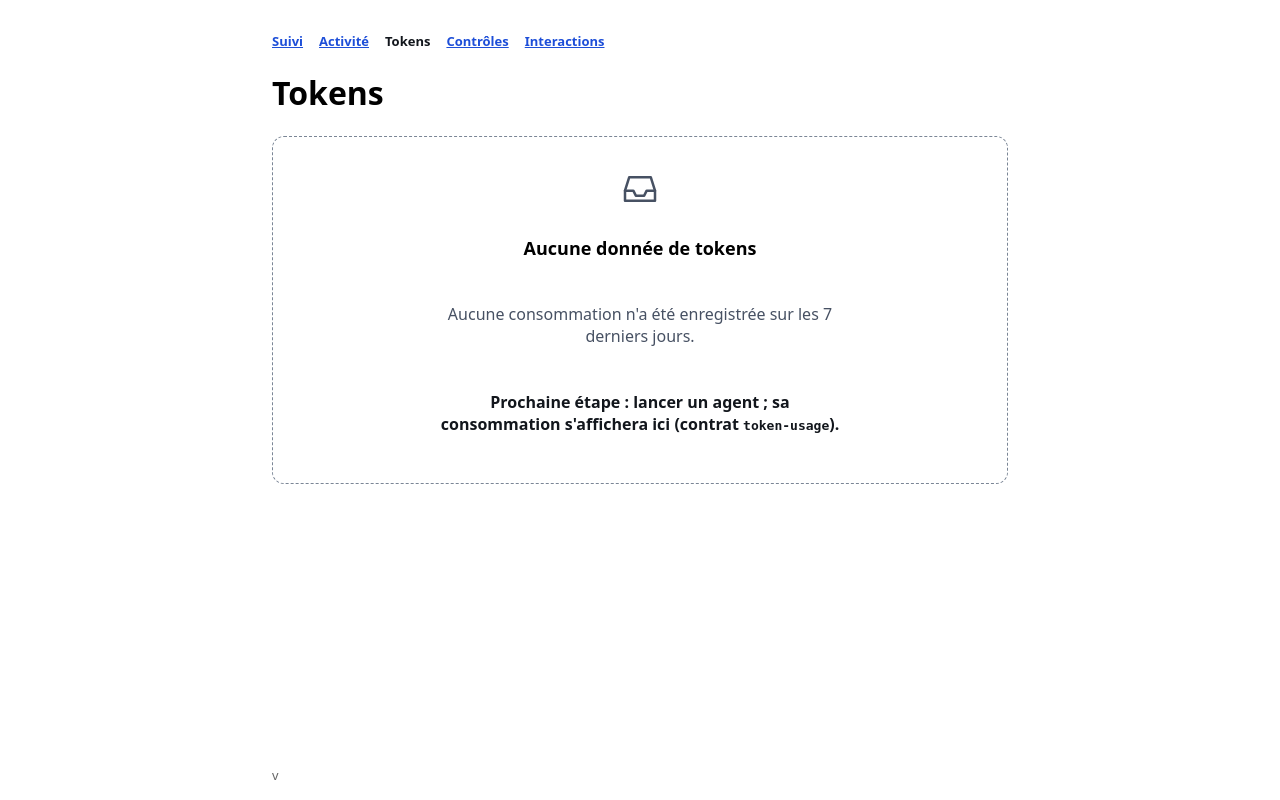
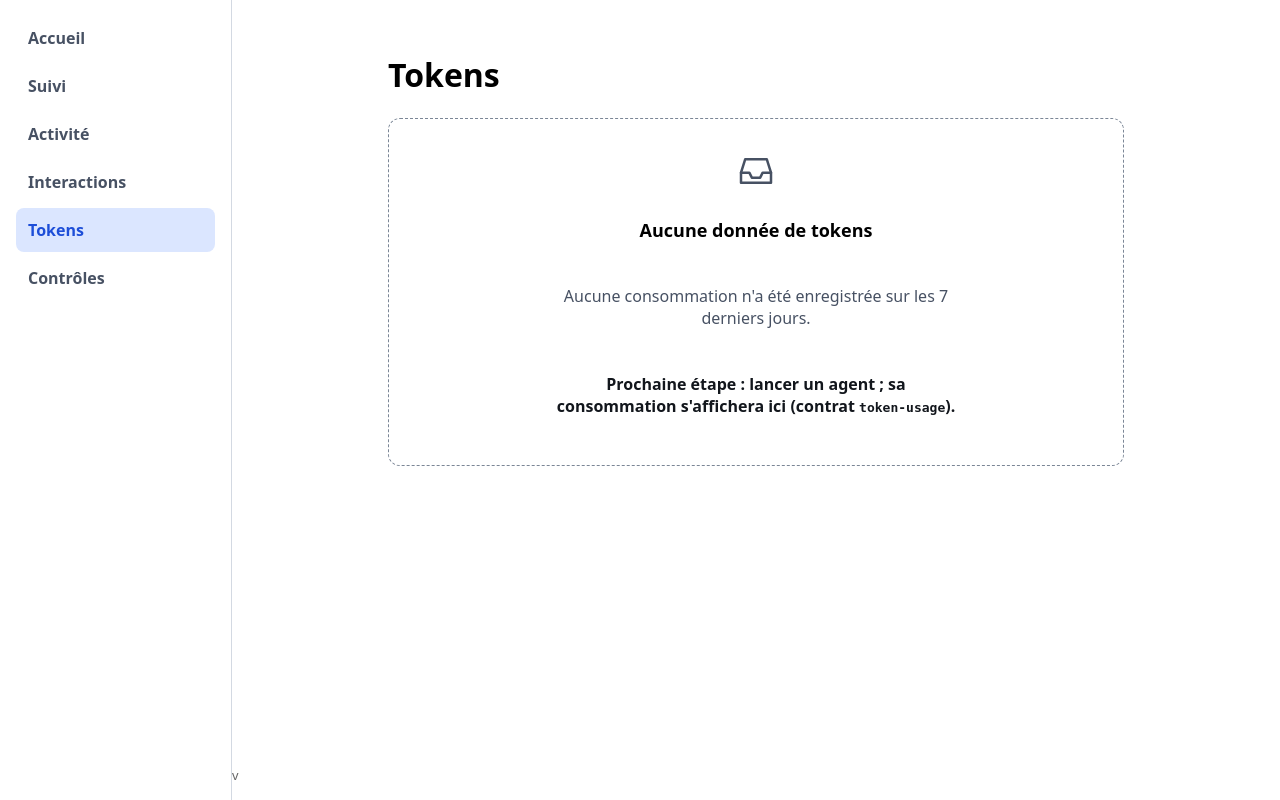
Before and after one commit to chebihiF/viral-video-agents, a FastAPI app: template apps/dashboard/src/dashboard/templates/tokens.html in a window 1280 px wide. Run offline with FastAPI, Linux system fonts and the light colour scheme; the template is opened without the code that fills it, so the values that code supplies are empty.

Commit message:
feat(dashboard): navigation commune, page active, mobile et clavier (#99) (#111)
Closes #99

- `_nav.html` : lien « Aller au contenu », barre latérale (6 entrées :
Accueil, Suivi, Activité, Interactions, Tokens, Contrôles,
`aria-current="page"`) et barre d'onglets mobile (4 onglets + « Plus »
en `<details>`, sans JS).
- Les 5 pages incluent la nav avant `<main id="contenu">` ; placement
CSS ajouté à `components.css` (≥ 900 px latérale fixe, < 900 px onglets
fixes, pas de débordement horizontal).
- Écarts au ticket : pas de `nav.css` (remplacé par `components.css`
depuis #92, test existant) ; pas de bouton Déconnexion (aucune route de
déconnexion, hors périmètre) ; `/` redirige vers `/progress` jusqu'à
l'Accueil #93.
- Tests : `test_nav.py` (ordre, page active, identité de la nav, lien
d'évitement, mobile) ; anciens tests de nav retirés de `test_main.py`,
regex de `test_stream.py` ajustée (`id="contenu"`).
- `make check` vert.

🤖 Generated with [Claude Code](https://claude.com/claude-code)

---------

Co-authored-by: chebihiF <47176279+chebihiF@users.noreply.github.com>

```diff
--- a/apps/dashboard/src/dashboard/static/components.css
+++ b/apps/dashboard/src/dashboard/static/components.css
@@ -108,7 +108,12 @@
   .page-head h1 { font-size: 22px; }
 }
 
-/* Transition : navigation horizontale des gabarits actuels (_nav.html), retirée avec la refonte des pages (#93-#99). */
-nav[aria-label="Navigation principale"]:not(.sidenav):not(.tabbar) { display: flex; flex-wrap: wrap; gap: var(--space-4); font-size: var(--font-size-small); }
-nav[aria-label="Navigation principale"]:not(.sidenav):not(.tabbar) a { color: var(--color-accent); font-weight: 600; }
-nav[aria-label="Navigation principale"]:not(.sidenav):not(.tabbar) a[aria-current="page"] { color: var(--color-text); text-decoration: none; }
+/* Placement de la navigation commune (#99) dans les gabarits actuels, sans grille .app ; à retirer quand les pages adoptent .app (#94-#97). */
+@media (min-width: 900px) {
+  body { padding-left: var(--nav-width); }
+  .sidenav { position: fixed; inset: 0 auto 0 0; width: var(--nav-width); overflow-y: auto; z-index: 10; }
+}
+@media (max-width: 899px) {
+  body { overflow-x: hidden; padding-bottom: calc(56px + env(safe-area-inset-bottom, 0px)); }
+  .tabbar { position: fixed; left: 0; right: 0; bottom: 0; z-index: 10; }
+}
--- a/apps/dashboard/src/dashboard/templates/_nav.html
+++ b/apps/dashboard/src/dashboard/templates/_nav.html
@@ -1,5 +1,21 @@
-<nav aria-label="Navigation principale">
-  {% for href, label in [("/progress", "Suivi"), ("/activity", "Activité"), ("/tokens", "Tokens"), ("/controls", "Contrôles"), ("/interactions", "Interactions")] %}
+<a class="skip-link" href="#contenu">Aller au contenu</a>
+<nav class="sidenav" aria-label="Navigation principale">
+  <ul>
+    {% for href, label in [("/", "Accueil"), ("/progress", "Suivi"), ("/activity", "Activité"), ("/interactions", "Interactions"), ("/tokens", "Tokens"), ("/controls", "Contrôles")] %}
+    <li><a class="navlink" href="{{ href }}"{% if href == active %} aria-current="page"{% endif %}>{{ label }}</a></li>
+    {% endfor %}
+  </ul>
+</nav>
+<nav class="tabbar" aria-label="Navigation principale">
+  {% for href, label in [("/", "Accueil"), ("/progress", "Suivi"), ("/activity", "Activité"), ("/tokens", "Tokens")] %}
   <a href="{{ href }}"{% if href == active %} aria-current="page"{% endif %}>{{ label }}</a>
   {% endfor %}
+  <details>
+    <summary>Plus</summary>
+    <div class="more-sheet">
+      {% for href, label in [("/interactions", "Interactions"), ("/controls", "Contrôles")] %}
+      <a href="{{ href }}"{% if href == active %} aria-current="page"{% endif %}>{{ label }}</a>
+      {% endfor %}
+    </div>
+  </details>
 </nav>
--- a/apps/dashboard/src/dashboard/templates/activity.html
+++ b/apps/dashboard/src/dashboard/templates/activity.html
@@ -39,10 +39,10 @@
 </head>
 <body>
   {% from "_empty.html" import empty %}
-  <main{% if last_id is not none %} data-stream data-last-id="{{ last_id }}" data-refresh="#agents"{% endif %}>
+  {% with active="/activity" %}{% include "_nav.html" %}{% endwith %}
+  <main id="contenu"{% if last_id is not none %} data-stream data-last-id="{{ last_id }}" data-refresh="#agents"{% endif %}>
     <header>
       <h1>Activité des agents</h1>
-      {% with active="/activity" %}{% include "_nav.html" %}{% endwith %}
       <p id="live-status" role="status"></p>
     </header>
     {% if error_at %}
--- a/apps/dashboard/src/dashboard/templates/controls.html
+++ b/apps/dashboard/src/dashboard/templates/controls.html
@@ -29,10 +29,10 @@
   </style>
 </head>
 <body>
-  <main>
+  {% with active="/controls" %}{% include "_nav.html" %}{% endwith %}
+  <main id="contenu">
     <header>
       <h1>Contrôles</h1>
-      {% with active="/controls" %}{% include "_nav.html" %}{% endwith %}
     </header>
     {% if error_at %}
     <div class="banner banner-danger" role="alert">
--- a/apps/dashboard/src/dashboard/templates/home.html
+++ b/apps/dashboard/src/dashboard/templates/home.html
@@ -25,7 +25,7 @@
   </style>
 </head>
 <body>
-  <main data-stream data-last-id="{{ home.last_id if home else 0 }}" data-refresh="#home">
+  <main id="contenu" data-stream data-last-id="{{ home.last_id if home else 0 }}" data-refresh="#home">
     <header>
       <h1>Accueil</h1>
       {% with active="/" %}{% include "_nav.html" %}{% endwith %}
--- a/apps/dashboard/src/dashboard/templates/interactions.html
+++ b/apps/dashboard/src/dashboard/templates/interactions.html
@@ -29,10 +29,10 @@
 </head>
 <body>
   {% from "_empty.html" import empty %}
-  <main{% if last_id is not none %} data-stream data-last-id="{{ last_id }}" data-refresh="#sessions"{% endif %}>
+  {% with active="/interactions" %}{% include "_nav.html" %}{% endwith %}
+  <main id="contenu"{% if last_id is not none %} data-stream data-last-id="{{ last_id }}" data-refresh="#sessions"{% endif %}>
     <header>
       <h1>Interactions entre agents</h1>
-      {% with active="/interactions" %}{% include "_nav.html" %}{% endwith %}
       <p id="live-status" role="status"></p>
     </header>
     {% if error_at %}
--- a/apps/dashboard/src/dashboard/templates/progress.html
+++ b/apps/dashboard/src/dashboard/templates/progress.html
@@ -94,8 +94,8 @@
 </head>
 <body>
   {% from "_empty.html" import empty %}
-  <main>
-    {% with active="/progress" %}{% include "_nav.html" %}{% endwith %}
+  {% with active="/progress" %}{% include "_nav.html" %}{% endwith %}
+  <main id="contenu">
     <div id="live">
       <header>
         <h1>Suivi du projet</h1>
--- a/apps/dashboard/src/dashboard/templates/tokens.html
+++ b/apps/dashboard/src/dashboard/templates/tokens.html
@@ -8,7 +8,8 @@
   <link rel="stylesheet" href="/static/components.css">
   <style>
     :root { color-scheme: light dark; font-family: system-ui, sans-serif; }
-    body { margin: 0 auto; max-width: 48rem; padding: 2rem 1rem 4rem; }
+    body { margin: 0; }
+    main { margin: 0 auto; max-width: 48rem; padding: 2rem 1rem 4rem; }
     table { width: 100%; border-collapse: collapse; margin-bottom: 2rem; }
     th, td { padding: .4rem .6rem; border-bottom: 1px solid color-mix(in srgb, currentColor 15%, transparent); }
     th { text-align: left; font-weight: 600; }
@@ -18,8 +19,9 @@
 </head>
 <body>
   {% from "_empty.html" import empty %}
+  {% with active="/tokens" %}{% include "_nav.html" %}{% endwith %}
+  <main id="contenu">
   <header>
-    {% with active="/tokens" %}{% include "_nav.html" %}{% endwith %}
     <h1>Tokens</h1>
   </header>
   {% if not report.by_agent and not report.by_model %}
@@ -39,6 +41,7 @@
   {% endfor %}
   <p><small>Tous types confondus (entrée, sortie, cache). « (fil principal) » : tokens hors sous-agent nommé.</small></p>
   {% endif %}
+  </main>
   <footer>v{{ version }}</footer>
 </body>
 </html>
```
Also changed, not shown: apps/dashboard/tests/test_main.py (+0 -28 lines), apps/dashboard/tests/test_nav.py (added, +123 -0 lines), apps/dashboard/tests/test_stream.py (+2 -1 lines), contracts/dashboard-routes.md (+1 -1 lines), docs/MAP.md (+1 -0 lines).
